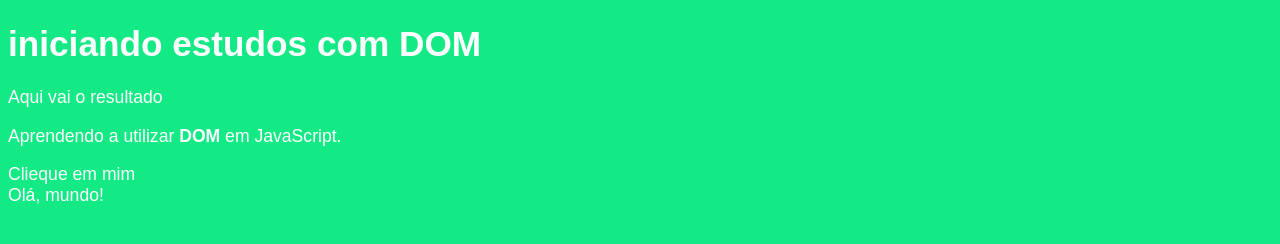
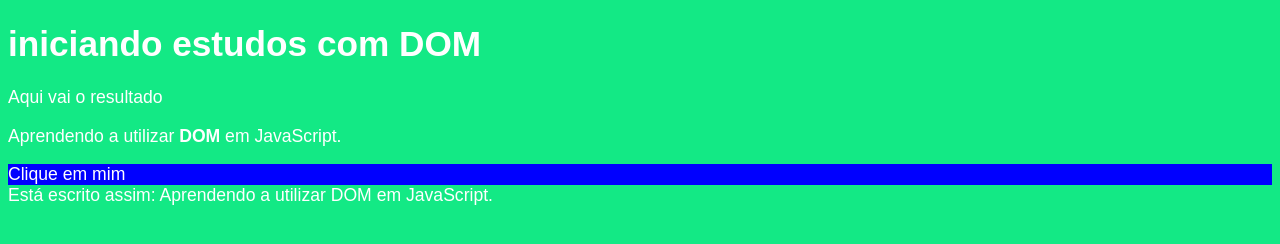
Before and after one commit to Samuel-Lacerda/javascript, a plain HTML site: page aula09/ex005.html in a window 1280 px wide. Drawn offline with Linux system fonts and the light colour scheme.

Commit message:
Update ex005.html

```diff
--- a/aula09/ex005.html
+++ b/aula09/ex005.html
@@ -18,9 +18,12 @@
     <h1>iniciando estudos com DOM</h1>
     <p>Aqui vai o resultado</p>
     <p>Aprendendo a utilizar <strong>DOM</strong> em JavaScript.</p>
-    <div>Clieque em mim</div>
+    <div id="msg">Clique em mim</div>
     <script>
-        document.write('Olá, mundo!')
+        var p1 = window.document.getElementsByTagName('p')[1]
+        var d = window.document.getElementById('msg')
+        d.style.background = 'blue'
+        document.write('Está escrito assim: '+ p1.innerText)
     </script>
 </body>
 </html>
```
